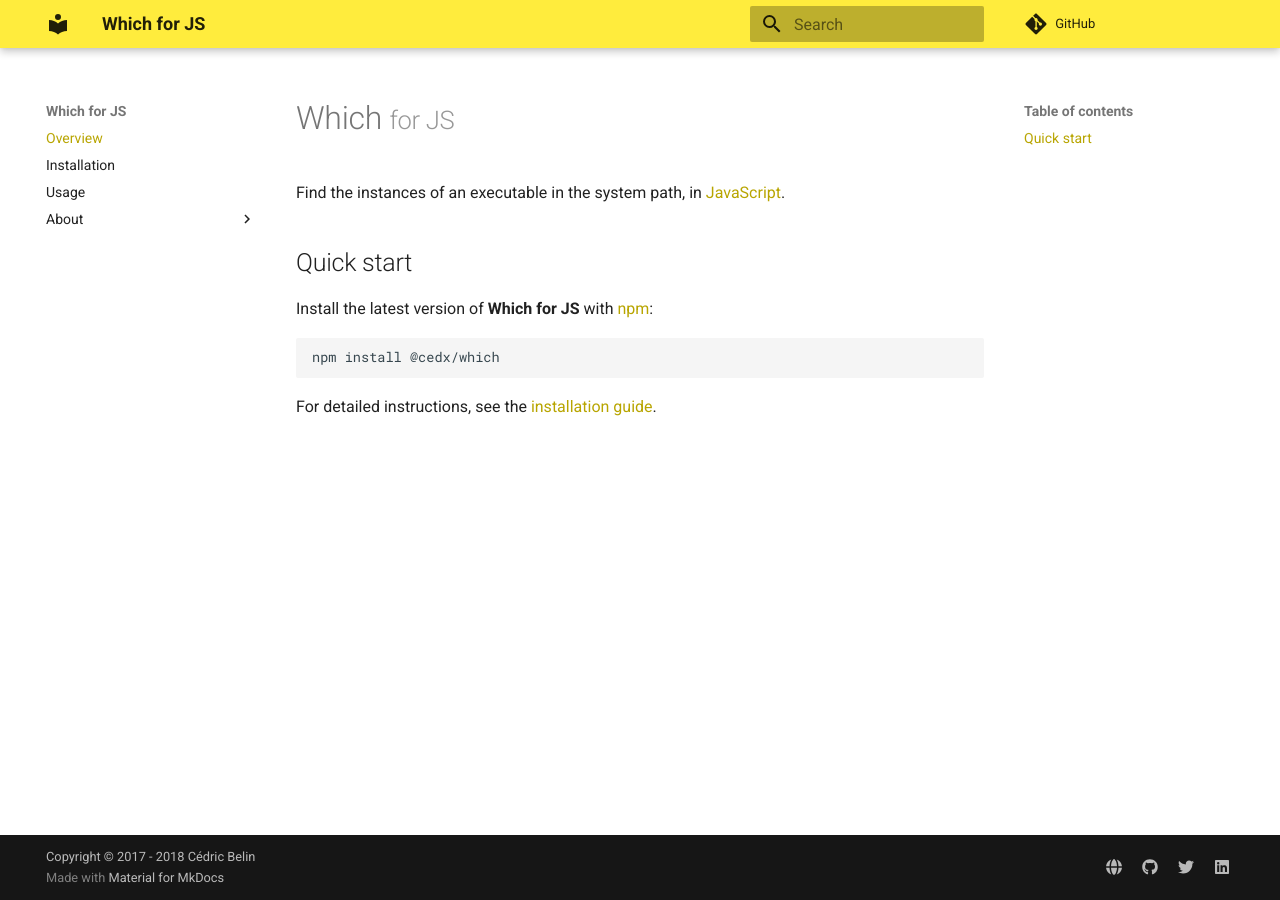
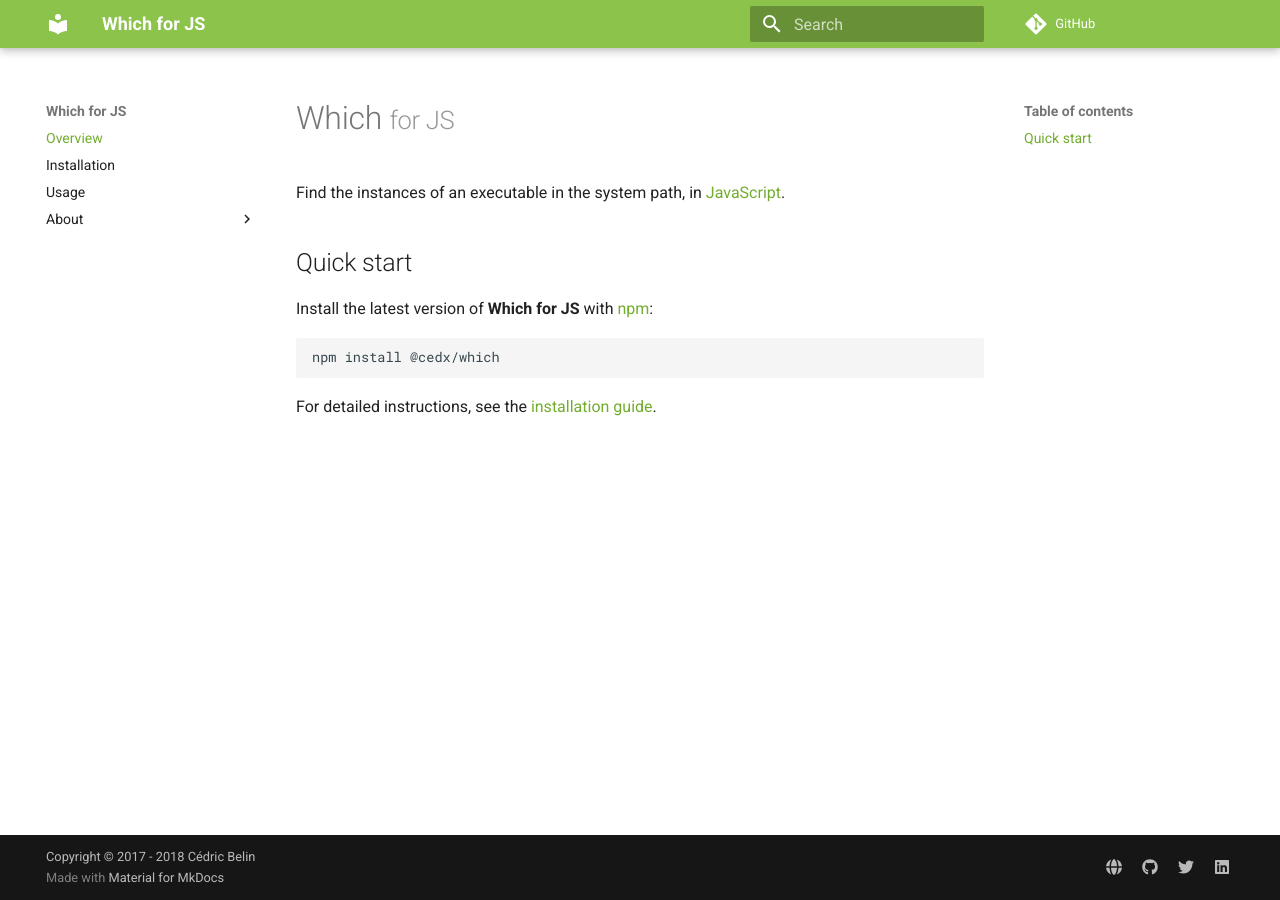
Before and after one commit to cedx/which.js, an MkDocs documentation site: the page built from doc/index.md, in a window 1280 px wide. Built offline with MkDocs 1.6.1 and Material for MkDocs 9.7.7, drawn with Linux system fonts in a browser that asks for light colours; comment, search, counter and statistics services are not loaded; old or Windows-style settings are respelled for this version of MkDocs.

Commit message:
Updated the theme palette

```diff
--- a/mkdocs.yml
+++ b/mkdocs.yml
@@ -38,4 +38,4 @@
 theme:
   name: material
   favicon: img/favicon.ico
-  palette: {primary: yellow, accent: yellow}
+  palette: {primary: light green, accent: light green}
```
